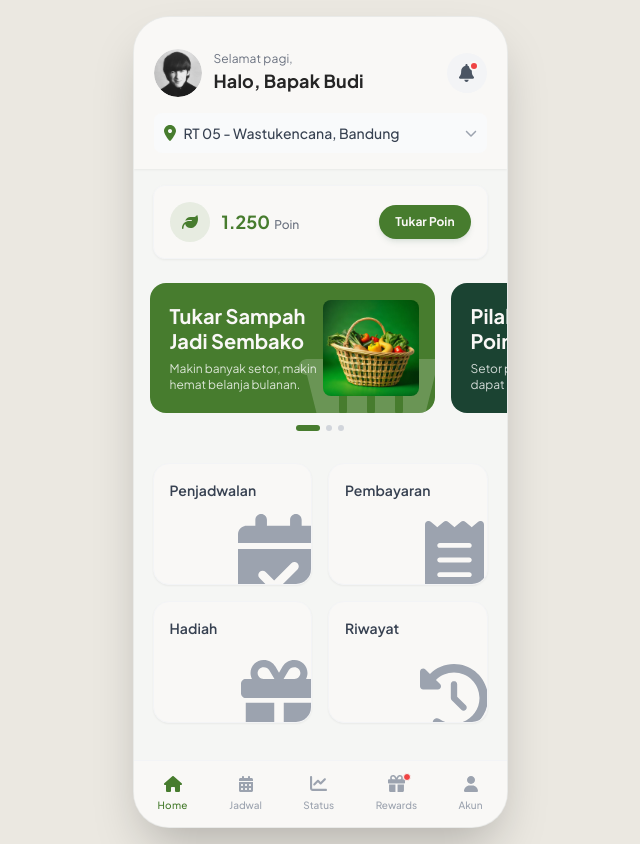
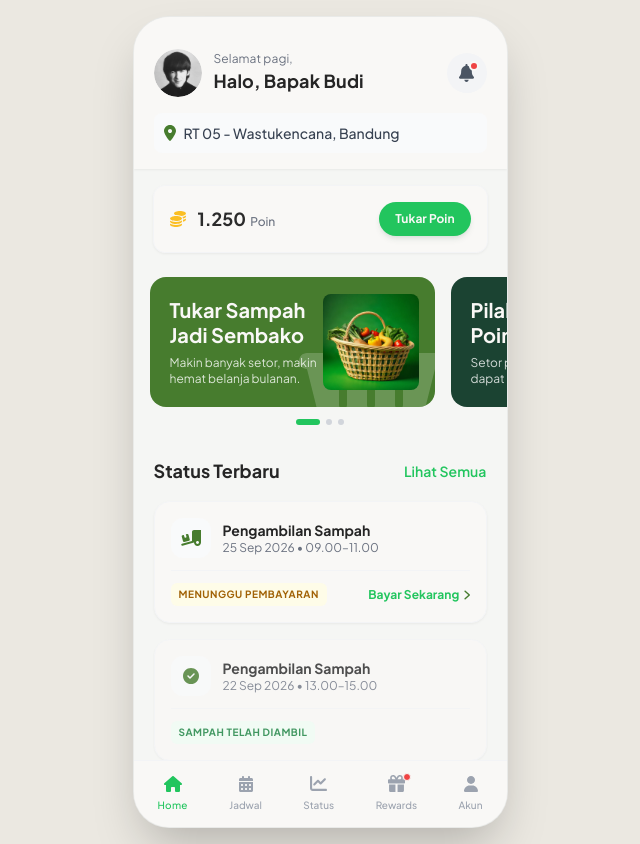
Before and after one commit to KenGadhira/kutip, a Next.js app: page / in a window 1280 px wide. Shown: the whole page, without its empty margins (320-960 px from the left). Built offline with nearby package versions, Linux system fonts and the light colour scheme.

Commit message:
feat: update kutip-green color and replace hardcoded values with CSS variables

```diff
--- a/app/globals.css
+++ b/app/globals.css
@@ -9,7 +9,7 @@
   --color-background: var(--background);
   --color-foreground: var(--foreground);
   --font-sans: var(--font-plus-jakarta), -apple-system, BlinkMacSystemFont, "Segoe UI", Roboto, sans-serif;
-  --color-kutip-green: #4f7730;
+  --color-kutip-green: #22C55E;
   --color-kutip-olive: #92aa56;
   --color-kutip-bg: #f9f8f6;
   --color-kutip-main: #faf9f5;
--- a/components/BottomNav.tsx
+++ b/components/BottomNav.tsx
@@ -49,7 +49,7 @@ export default function BottomNav({
         href="/"
         onClick={() => handleTabClick("home")}
         className={`flex flex-col gap-[6px] items-center relative shrink-0 hover:opacity-80 transition cursor-pointer ${
-          currentTab === "home" ? "text-[#477c2e]" : "text-[#9ca3af]"
+          currentTab === "home" ? "text-kutip-green" : "text-[#9ca3af]"
         }`}
         data-node-id="I225:590;231:74"
         data-name="Container"
@@ -90,7 +90,7 @@ export default function BottomNav({
         type="button"
         onClick={() => handleTabClick("jadwal")}
         className={`flex flex-col gap-[6px] items-center relative shrink-0 hover:opacity-80 transition cursor-pointer ${
-          currentTab === "jadwal" ? "text-[#477c2e]" : "text-[#9ca3af]"
+          currentTab === "jadwal" ? "text-kutip-green" : "text-[#9ca3af]"
         }`}
         data-node-id="I225:590;231:79"
         data-name="Container"
@@ -130,7 +130,7 @@ export default function BottomNav({
         type="button"
         onClick={() => handleTabClick("status")}
         className={`flex flex-col gap-[6px] items-center relative shrink-0 hover:opacity-80 transition cursor-pointer ${
-          currentTab === "status" ? "text-[#477c2e]" : "text-[#9ca3af]"
+          currentTab === "status" ? "text-kutip-green" : "text-[#9ca3af]"
         }`}
         data-node-id="I225:590;231:84"
         data-name="Container"
@@ -170,7 +170,7 @@ export default function BottomNav({
         type="button"
         onClick={() => handleTabClick("rewards")}
         className={`flex flex-col gap-[6px] items-center relative shrink-0 hover:opacity-80 transition cursor-pointer ${
-          currentTab === "rewards" ? "text-[#477c2e]" : "text-[#9ca3af]"
+          currentTab === "rewards" ? "text-kutip-green" : "text-[#9ca3af]"
         }`}
         data-node-id="I225:590;231:97"
         data-name="Container"
@@ -215,7 +215,7 @@ export default function BottomNav({
         href="/profile"
         onClick={() => handleTabClick("akun")}
         className={`flex flex-col gap-[6px] items-center relative shrink-0 hover:opacity-80 transition cursor-pointer ${
-          currentTab === "akun" ? "text-[#477c2e]" : "text-[#9ca3af]"
+          currentTab === "akun" ? "text-kutip-green" : "text-[#9ca3af]"
         }`}
         data-node-id="I225:590;231:91"
         data-name="Container"
--- a/components/HomeDashboardLayer.tsx
+++ b/components/HomeDashboardLayer.tsx
@@ -131,9 +131,8 @@ export default function HomeDashboardLayer({
           </div>
 
           {/* Location Selector */}
-          <button
-            type="button"
-            className="bg-[#f9fafb] flex gap-[8px] items-center p-[10px] relative rounded-[8px] shrink-0 w-full hover:bg-gray-100 transition cursor-pointer text-left"
+          <div
+            className="bg-[#f9fafb] flex gap-[8px] items-center p-[10px] relative rounded-[8px] shrink-0 w-full transition text-left"
             data-node-id="181:1101"
             data-name="Background"
             aria-label="Pilih Lokasi"
@@ -168,15 +167,8 @@ export default function HomeDashboardLayer({
               data-node-id="181:1106"
               data-name="Img"
             >
-              <Image
-                src="/assets/home/icon-chevron-down.svg"
-                alt="Pilih lokasi"
-                width={12}
-                height={12}
-                className="block size-full"
-              />
             </div>
-          </button>
+          </div>
         </header>
 
         {/* Points Card */}
@@ -191,32 +183,28 @@ export default function HomeDashboardLayer({
             data-node-id="181:1109"
             data-name="Container"
           >
-            <div
-              className="bg-[rgba(71,124,46,0.1)] flex items-center justify-center relative rounded-full shrink-0 size-[40px]"
-              data-node-id="181:1110"
-              data-name="Overlay"
-            >
+
             <div
               className="relative shrink-0 size-[16px]"
               data-node-id="181:1111"
               data-name="Img"
             >
               <Image
-                  src="/assets/home/icon-leaf.svg"
-                  alt="Ikon Poin Daun"
+                src="/assets/home/icon-points.svg"
+                alt="Ikon Poin Koin"
                 width={16}
                 height={16}
                 className="block size-full"
               />
             </div>
-            </div>
+
             <div
               className="flex items-baseline gap-[4px] relative shrink-0"
               data-node-id="181:1113"
               data-name="Container"
             >
               <span
-                className="font-bold text-[#477c2e] text-[18px] leading-[28px]"
+                className="font-bold text-kutip-dark text-[18px] leading-[28px]"
                 data-node-id="181:1117"
               >
                 {points.toLocaleString("id-ID")}
@@ -232,7 +220,7 @@ export default function HomeDashboardLayer({
 
           <button
             type="button"
-            className="bg-[#477c2e] flex flex-col items-center justify-center px-[16px] py-[8px] relative rounded-full shrink-0 shadow-[0px_4px_6px_-1px_rgba(20,83,45,0.1),0px_2px_4px_-2px_rgba(20,83,45,0.1)] hover:bg-[#3d6b27] transition active:scale-95 cursor-pointer"
+            className="bg-kutip-green flex flex-col items-center justify-center px-[16px] py-[8px] relative rounded-full shrink-0 shadow-[0px_4px_6px_-1px_rgba(20,83,45,0.1),0px_2px_4px_-2px_rgba(20,83,45,0.1)] hover:bg-[#3d6b27] transition active:scale-95 cursor-pointer"
             data-node-id="181:1119"
             data-name="Button"
           >
@@ -269,7 +257,7 @@ export default function HomeDashboardLayer({
           >
             {/* Banner 1 */}
             <div
-              className="bg-[#477c2e] min-w-[285px] w-[285px] h-[130px] rounded-[16px] p-[20px] relative overflow-hidden flex flex-col justify-between shrink-0 snap-start"
+              className="bg-[#477C2E] min-w-[285px] w-[285px] h-[130px] rounded-[16px] p-[20px] relative overflow-hidden flex flex-col justify-between shrink-0 snap-start"
               data-node-id="181:1124"
               data-name="Background"
             >
@@ -463,198 +451,26 @@ export default function HomeDashboardLayer({
           >
             <div
               className={`h-[6px] rounded-full transition-all duration-300 ${
-                activeBanner === 0 ? "w-[24px] bg-[#477c2e]" : "w-[6px] bg-[#d1d5db]"
+                activeBanner === 0 ? "w-[24px] bg-kutip-green" : "w-[6px] bg-[#d1d5db]"
               }`}
               data-node-id="181:1147"
               data-name="Background"
             />
             <div
               className={`h-[6px] rounded-full transition-all duration-300 ${
-                activeBanner === 1 ? "w-[24px] bg-[#477c2e]" : "w-[6px] bg-[#d1d5db]"
+                activeBanner === 1 ? "w-[24px] bg-kutip-green" : "w-[6px] bg-[#d1d5db]"
               }`}
               data-node-id="181:1148"
               data-name="Background"
             />
             <div
               className={`h-[6px] rounded-full transition-all duration-300 ${
-                activeBanner === 2 ? "w-[24px] bg-[#477c2e]" : "w-[6px] bg-[#d1d5db]"
+                activeBanner === 2 ? "w-[24px] bg-kutip-green" : "w-[6px] bg-[#d1d5db]"
               }`}
               data-node-id="181:1149"
               data-name="Background"
             />
           </div>
-        </section>
-
-        {/* Action Grid (2x2) */}
-        <section
-          className="gap-x-[16px] gap-y-[16px] grid grid-cols-2 pt-[16px] relative shrink-0 w-[335px]"
-          data-node-id="181:1150"
-          data-name="Container"
-          aria-label="Menu Utama"
-        >
-          {/* Penjadwalan */}
-          <button
-            type="button"
-            className="bg-[#f9f8f6] border border-[#f3f4f6] shadow-[0px_1px_2px_0px_rgba(0,0,0,0.05)] flex flex-col items-start justify-start min-h-[122px] overflow-hidden p-[16px] relative rounded-[16px] hover:border-[#477c2e]/40 transition active:scale-95 cursor-pointer text-left"
-            data-node-id="181:1151"
-            data-name="Background+Border+Shadow"
-            aria-label="Penjadwalan"
-          >
-            <div
-              className="flex flex-col items-start relative shrink-0 z-10"
-              data-node-id="181:1156"
-              data-name="Container"
-            >
-              <p
-                className="font-semibold text-[#374151] text-[14px] leading-[20px] text-left tracking-[0.0684px] whitespace-nowrap"
-                data-node-id="181:1157"
-              >
-                Penjadwalan
-              </p>
-            </div>
-            <div
-              className="absolute flex items-center justify-center left-[97px] top-[68px] rounded-[16px] size-[56px] pointer-events-none"
-              data-node-id="181:1153"
-              data-name="Background"
-            >
-              <div
-                className="h-[93px] relative shrink-0 w-[81px]"
-                data-node-id="181:1154"
-                data-name="Img"
-              >
-                <Image
-                  src="/assets/home/menu-penjadwalan.svg"
-                  alt=""
-                  width={81}
-                  height={93}
-                  className="block size-full"
-                />
-              </div>
-            </div>
-          </button>
-
-          {/* Pembayaran */}
-          <button
-            type="button"
-            className="bg-[#f9f8f6] border border-[#f3f4f6] shadow-[0px_1px_2px_0px_rgba(0,0,0,0.05)] flex flex-col items-start justify-start min-h-[122px] overflow-hidden p-[16px] relative rounded-[16px] hover:border-[#477c2e]/40 transition active:scale-95 cursor-pointer text-left"
-            data-node-id="272:300"
-            data-name="Background+Border+Shadow"
-            aria-label="Pembayaran"
-          >
-            <div
-              className="flex flex-col items-start relative shrink-0 z-10"
-              data-node-id="272:304"
-              data-name="Container"
-            >
-              <p
-                className="font-semibold text-[#374151] text-[14px] leading-[20px] text-left tracking-[0.0684px] whitespace-nowrap"
-                data-node-id="272:305"
-              >
-                Pembayaran
-              </p>
-            </div>
-            <div
-              className="absolute flex items-center justify-center left-[97px] top-[68px] rounded-[16px] size-[56px] pointer-events-none"
-              data-node-id="272:301"
-              data-name="Background"
-            >
-              <div
-                className="h-[78.67px] relative shrink-0 w-[59px]"
-                data-node-id="272:306"
-                data-name="Img"
-              >
-                <Image
-                  src="/assets/home/menu-pembayaran.svg"
-                  alt=""
-                  width={59}
-                  height={79}
-                  className="block size-full"
-                />
-              </div>
-            </div>
-          </button>
-
-          {/* Hadiah */}
-          <button
-            type="button"
-            className="bg-[#f9f8f6] border border-[#f3f4f6] shadow-[0px_1px_2px_0px_rgba(0,0,0,0.05)] flex flex-col items-start justify-start min-h-[122px] overflow-hidden p-[16px] relative rounded-[16px] hover:border-[#477c2e]/40 transition active:scale-95 cursor-pointer text-left"
-            data-node-id="272:315"
-            data-name="Background+Border+Shadow"
-            aria-label="Hadiah"
-          >
-            <div
-              className="flex flex-col items-start relative shrink-0 z-10"
-              data-node-id="272:319"
-              data-name="Container"
-            >
-              <p
-                className="font-semibold text-[#374151] text-[14px] leading-[20px] text-left tracking-[0.0684px] whitespace-nowrap"
-                data-node-id="272:320"
-              >
-                Hadiah
-              </p>
-            </div>
-            <div
-              className="absolute flex items-center justify-center left-[97px] top-[68px] rounded-[16px] size-[56px] pointer-events-none"
-              data-node-id="272:316"
-              data-name="Background"
-            >
-              <div
-                className="relative shrink-0 size-[76px]"
-                data-node-id="272:327"
-                data-name="Img"
-              >
-                <Image
-                  src="/assets/home/menu-hadiah.svg"
-                  alt=""
-                  width={76}
-                  height={76}
-                  className="block size-full"
-                />
-              </div>
-            </div>
-          </button>
-
-          {/* Riwayat */}
-          <button
-            type="button"
-            className="bg-[#f9f8f6] border border-[#f3f4f6] shadow-[0px_1px_2px_0px_rgba(0,0,0,0.05)] flex flex-col items-start justify-start min-h-[122px] overflow-hidden p-[16px] relative rounded-[16px] hover:border-[#477c2e]/40 transition active:scale-95 cursor-pointer text-left"
-            data-node-id="272:321"
-            data-name="Background+Border+Shadow"
-            aria-label="Riwayat"
-          >
-            <div
-              className="flex flex-col items-start relative shrink-0 z-10"
-              data-node-id="272:325"
-              data-name="Container"
-            >
-              <p
-                className="font-semibold text-[#374151] text-[14px] leading-[20px] text-left tracking-[0.0684px] whitespace-nowrap"
-                data-node-id="272:326"
-              >
-                Riwayat
-              </p>
-            </div>
-            <div
-              className="absolute flex items-center justify-center left-[97px] top-[68px] rounded-[16px] size-[56px] pointer-events-none"
-              data-node-id="272:322"
-              data-name="Background"
-            >
-              <div
-                className="relative shrink-0 size-[68px]"
-                data-node-id="272:330"
-                data-name="Img"
-              >
-                <Image
-                  src="/assets/home/menu-riwayat.svg"
-                  alt=""
-                  width={68}
-                  height={68}
-                  className="block size-full"
-                />
-              </div>
-            </div>
-          </button>
         </section>
 
         {/* Status Terbaru Section */}
@@ -680,7 +496,7 @@ export default function HomeDashboardLayer({
             </div>
             <button
               type="button"
-              className="font-semibold text-[#477c2e] text-[14px] leading-[20px] tracking-[0.041px] whitespace-nowrap hover:underline cursor-pointer"
+              className="font-semibold text-kutip-green text-[14px] leading-[20px] tracking-[0.041px] whitespace-nowrap hover:underline cursor-pointer"
               data-node-id="181:1184"
             >
               Lihat Semua
@@ -775,7 +591,7 @@ export default function HomeDashboardLayer({
                   data-name="Button"
                 >
                   <span
-                    className="font-bold text-[#477c2e] text-[12px] leading-[16px] text-center"
+                    className="font-bold text-kutip-green text-[12px] leading-[16px] text-center"
                     data-node-id="181:1201"
                   >
                     Bayar Sekarang
```
Also changed, not shown: public/assets/home/icon-points.svg (added). Lines whose indentation alone changed are shown as unchanged.
